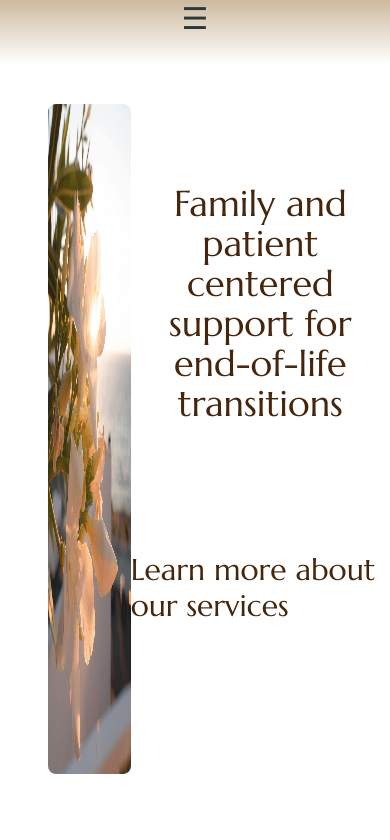
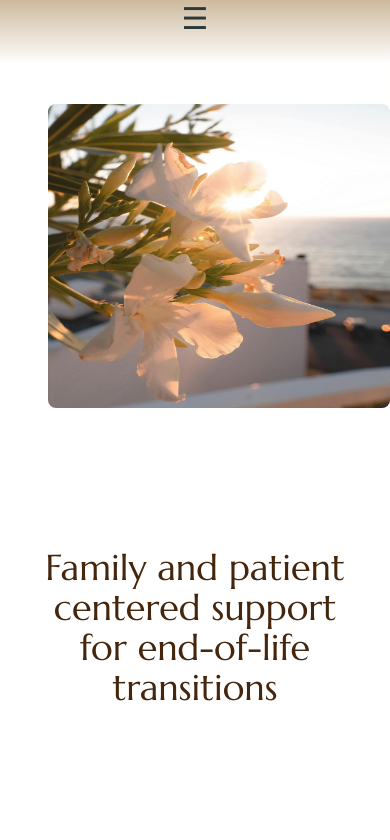
Before and after one commit to victoriaraya/emracing_death, a Next.js app: page / in a window 390 px wide. Shown: the top 840 px of the page. Built offline with nearby package versions, Linux system fonts and the light colour scheme.

Commit message:
start of responsive design

```diff
--- a/app/page.tsx
+++ b/app/page.tsx
@@ -4,7 +4,7 @@ import Link from "next/link";
 export default function Home() {
   return (
     <div className="w-full h-full [background:radial-gradient(125%_125%_at_50%_10%,#fff_40%,#d2b48c_100%)]">
-      <div className="flex w-full h-screen pt-10">
+      <div className="grid grid-cols-1 sm:flex w-full h-screen pt-10">
         <div className="pl-12 w-full">
           <Image
             src={"/images/flower3_cropped2.jpg"}
```
